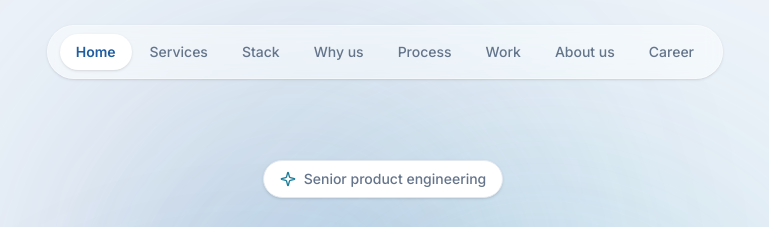
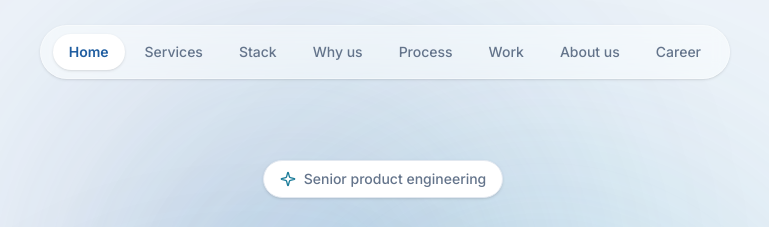
Before and after one commit to hariprathap-interloid/interloid, a website: page prototype3/index.html in a window 1280 px wide. Shown: the top 227 px of the page, 257-1026 px from the left. Drawn offline with nearby package versions, Linux system fonts and the light colour scheme.

Commit message:
updated the desgin

```diff
--- a/prototype3/index.html
+++ b/prototype3/index.html
@@ -229,7 +229,7 @@
 
         <!-- §6.2 a pill inside a pill -->
         <div
-          class="hidden items-center gap-0.5 rounded-full border border-white/40 bg-card/50 p-1 shadow-sm backdrop-blur-sm lg:flex py-2 px-3"
+          class="hidden items-center gap-1 rounded-full border border-white/40 bg-card/50 p-1 shadow-sm backdrop-blur-sm lg:flex py-2 px-3"
         >
           <a
             href="#home"
```
